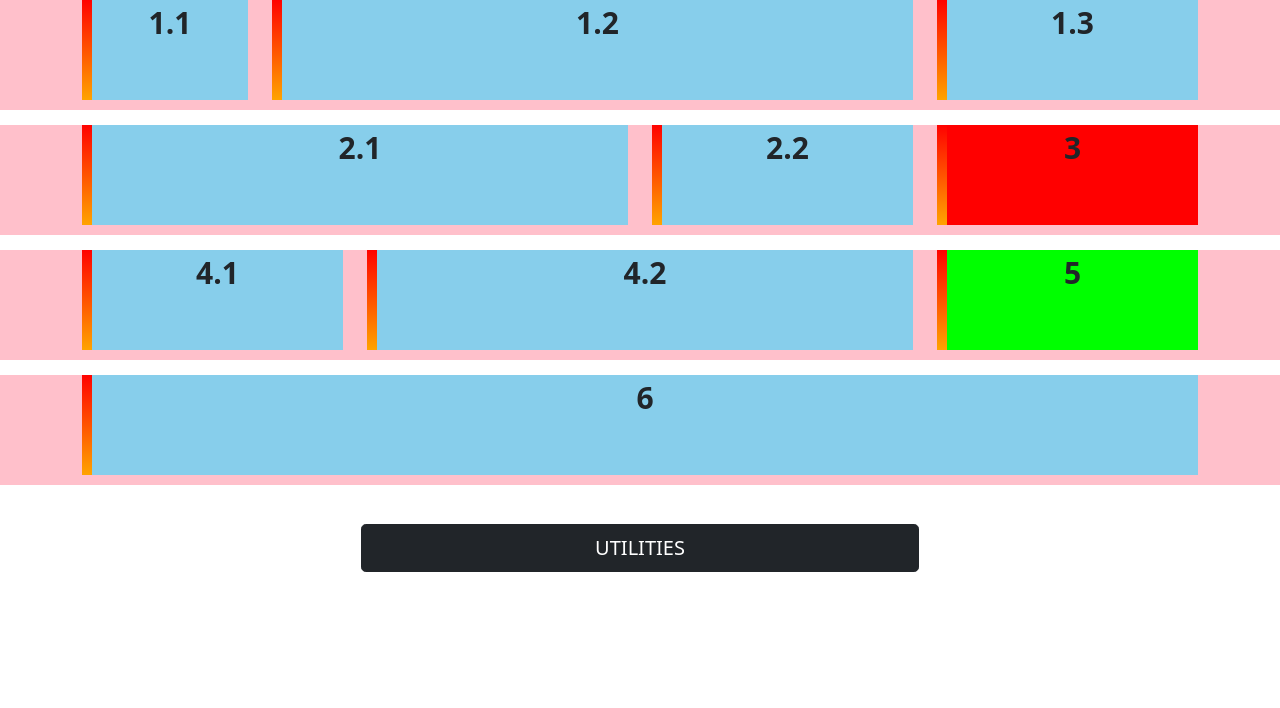
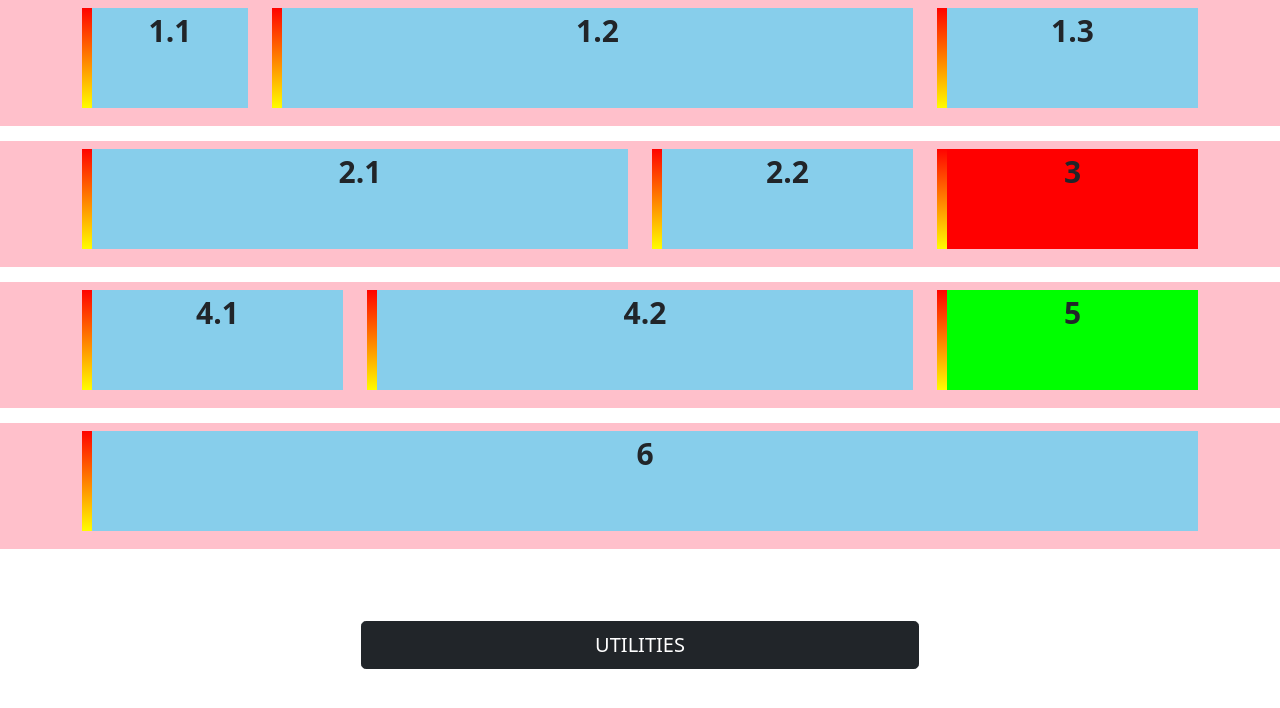
Before and after one commit to srragib/class_12, a plain HTML site: page index.html in a window 1280 px wide. Drawn offline with Linux system fonts and the light colour scheme.

Commit message:
Add files via upload

```diff
--- a/css/style.css
+++ b/css/style.css
@@ -13,11 +13,12 @@
 
     border-width: 0 0 0 10px;
     border-style: solid;
-    border-image: linear-gradient(red , orange) 1;
+    border-image: linear-gradient(red , yellow) 1;
     /* border-image: linear-gradient(to bottom, red, purple) 1; */
   }
+
 .red{
-    background-color: red;
+    background-color: red !important;
 }
 .lime{
     background-color: lime;
--- a/index.html
+++ b/index.html
@@ -11,7 +11,7 @@
 <body>
     <section class="header">
         <div class="container">
-            <div class="row">
+            <div class="row py-2">
                 <div class="col-md-2 col-sm-3 col-12"><div class="box">1.1</div></div>
                 <div class="col-md-7 col-sm-6 col-7"><div class="box">1.2</div></div>
                 <div class="col-md-3 col-sm-3 col-5"><div class="box">1.3</div></div>
@@ -21,7 +21,7 @@
 
     <section class="hero">
         <div class="container">
-            <div class="row">
+            <div class="row py-2">
                 <div class="col-md-9">
                     <div class="row">
                         <div class="col-md-8 d-sm-block d-none">
@@ -41,13 +41,13 @@
 
     <section class="body">
         <div class="container">
-            <div class="row">
+            <div class="row py-2">
                 <div class="col-md-9">
                     <div class="row">
                         <div class="col-md-4 col-sm-9">
                             <div class="box">4.1</div>
                         </div>
-                        <div class="col-sm-3 d-md-none d-sm-block">
+                        <div class="col-md-3 d-md-none d-sm-block">
                             <div class="box red">3</div>
                         </div>
                         <div class="col-md-8"><div class="box">4.2</div></div>
@@ -62,7 +62,7 @@
 
     <section class="bar d-md-none d-sm-block d-none">
         <div class="container">
-            <div class="row">
+            <div class="row py-2">
                 <div class="col-md-12">
                     <div class="box lime">5</div>
                 </div>
@@ -72,16 +72,21 @@
 
     <section class="footer">
         <div class="container">
-            <div class="row">
+            <div class="row py-2">
                 <div class="col-md-12">
                     <div class="box">6</div>
                 </div>
             </div>
         </div>
     </section>
-    <div class="text-center">
+
+    <div class="text-center my-5">
         <div class="container">
-            <a href="utilities.html" class="my-4 w-50 btn btn-lg btn-dark text-uppercase">utilities</a>
+            <div class="row">
+                <div class="col-md-12">
+                    <a href="utilities.html" class="my-4 w-50 btn btn-lg btn-dark text-uppercase">utilities</a>
+                </div>
+            </div>
         </div>
     </div>
 
```
